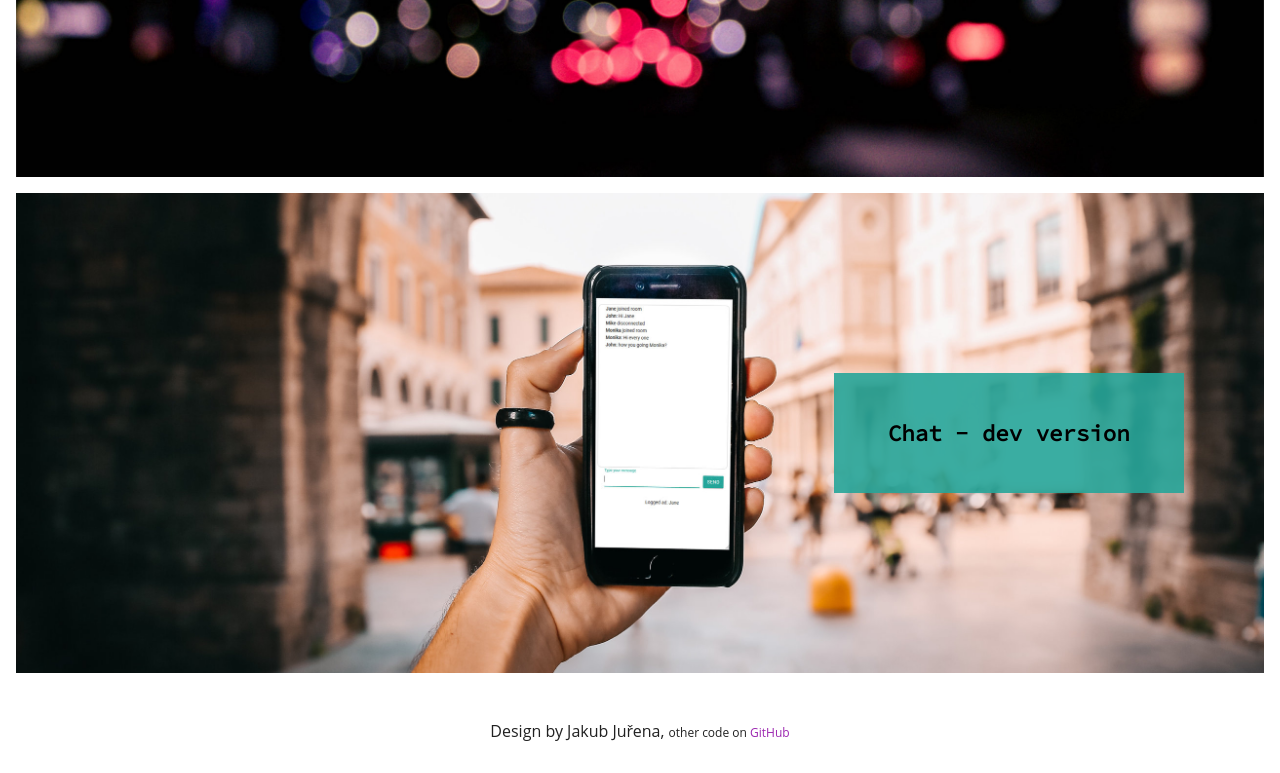
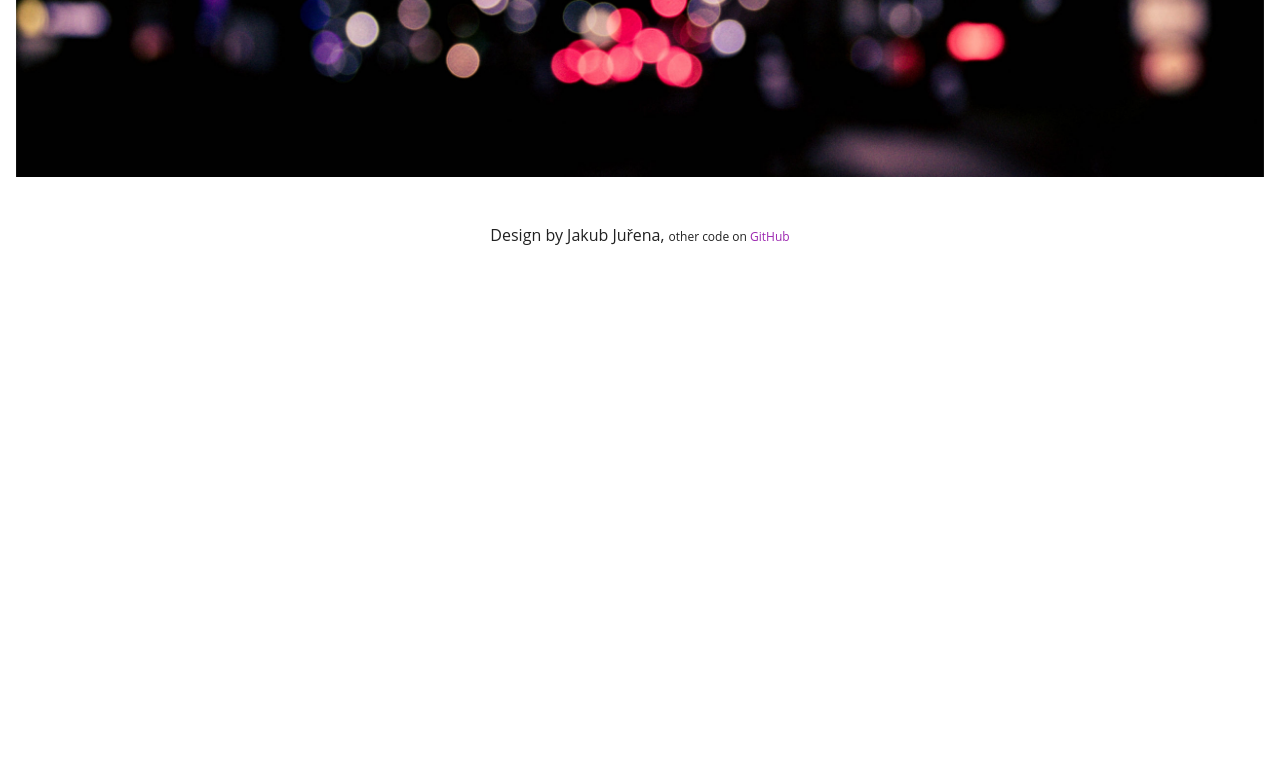
Before and after one commit to jakubjurena/SitesPresentation, a plain HTML site: page index.html in a window 1280 px wide. Shown: the part 936-1709 px from the top of the page. After the commit the page ends 1213 px from the top, so only its background shows below. Drawn offline with Linux system fonts and the light colour scheme; a web font is replaced by a local one.

Commit message:
comment chat app

```diff
--- a/index.html
+++ b/index.html
@@ -37,7 +37,8 @@
         </div>
     </a>
 
-    <a href="http://chat.devsoncoffee.com" title="Chat">
+    <!--
+    <a href="xxx" title="Chat">
         <div class="site chat">
             <div class="site-content">
                 <div>
@@ -46,6 +47,7 @@
             </div>
         </div>
     </a>
+    -->
 
     <footer class="text-center">
         Design by Jakub Juřena, <span class="small">other code on <a target="_blank" href="https://github.com/jakubjurena">GitHub</a></span>
```
